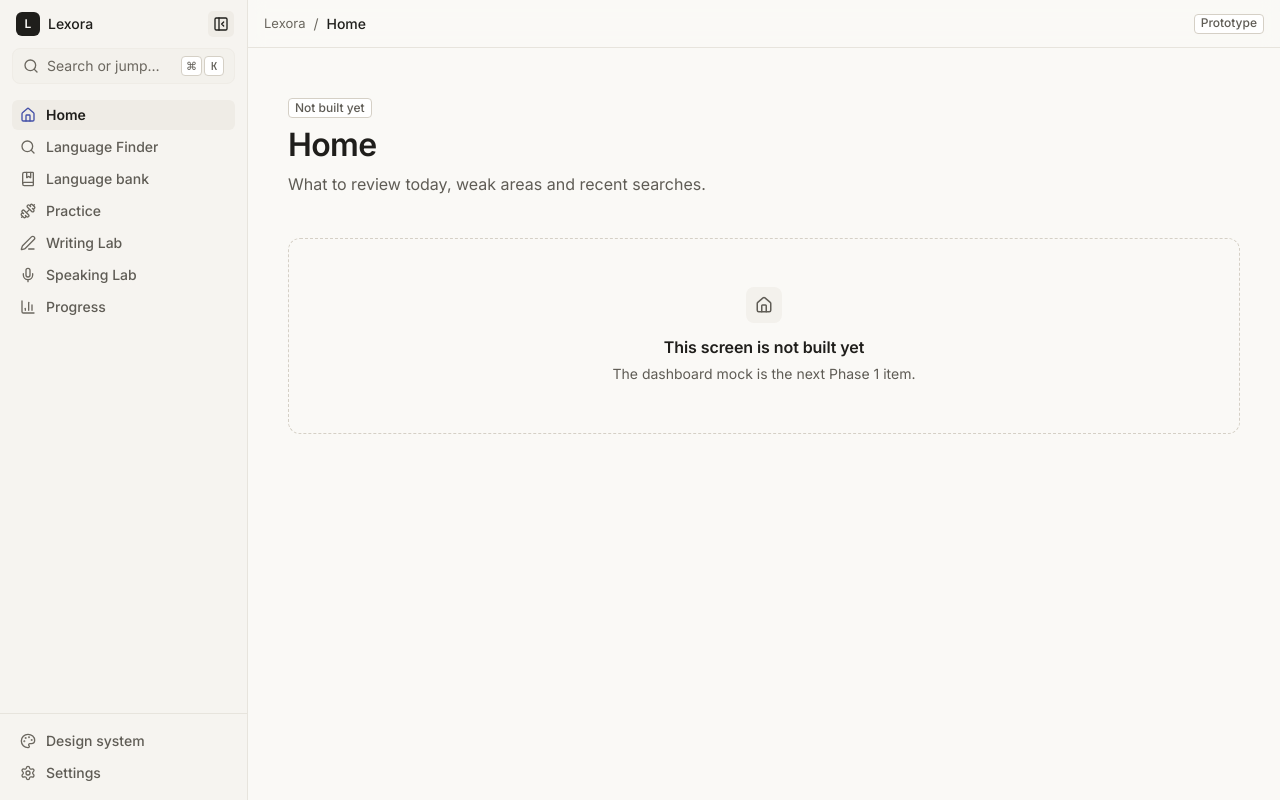
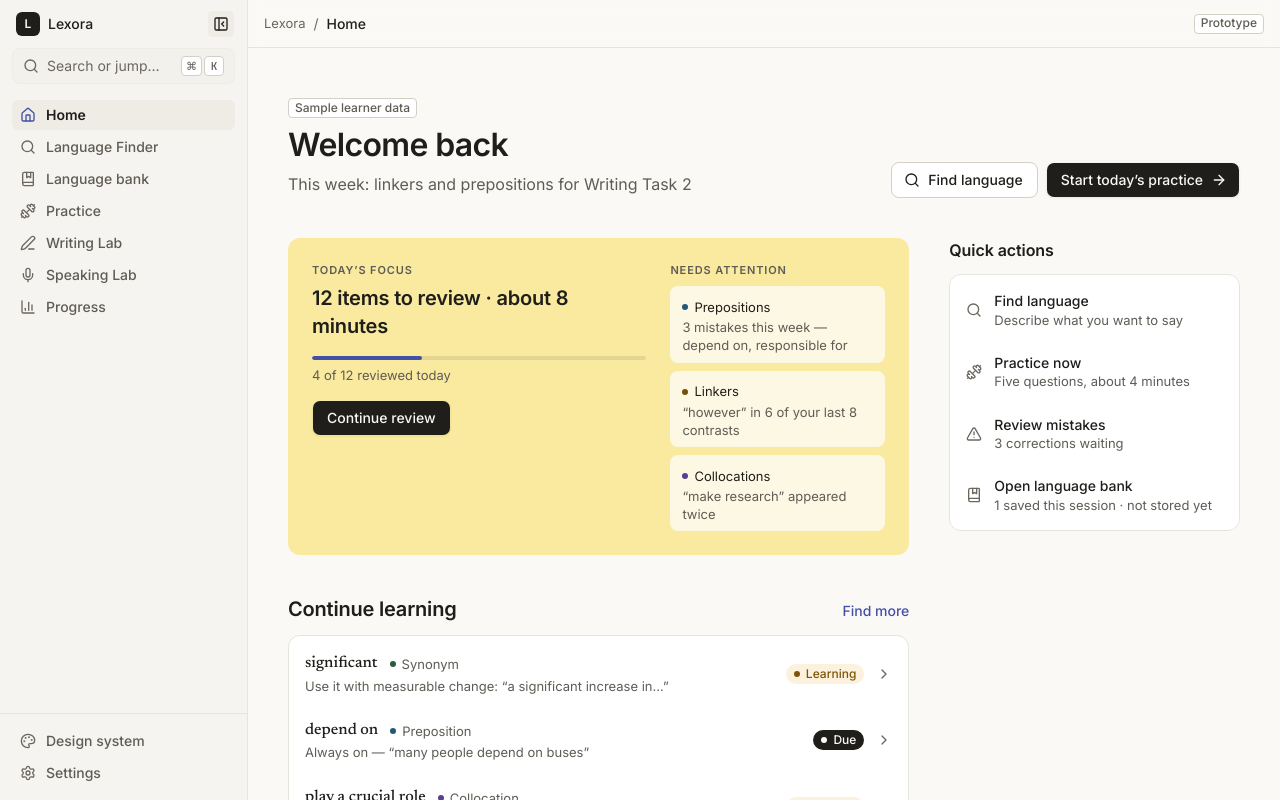
Before and after one commit to sajjadislam523/lexora, a Next.js app: page /home in a window 1280 px wide. Shown: the top 800 px of the page. Built offline with nearby package versions, Linux system fonts and the light colour scheme.

Commit message:
feat(dashboard): personal learning workspace
Today's focus (the page's single highlighter panel) with review progress and areas needing attention, continue-learning rows, recent mistakes as actionable corrections, and quick actions. Sample learner data, labelled.

```diff
--- a/src/app/(app)/home/page.tsx
+++ b/src/app/(app)/home/page.tsx
@@ -1,9 +1,9 @@
 import type { Metadata } from "next";
 
-import { RoutePlaceholder } from "@/components/shell/route-placeholder";
+import { DashboardView } from "@/features/dashboard/dashboard-view";
 
 export const metadata: Metadata = { title: "Home" };
 
 export default function HomePage() {
-  return <RoutePlaceholder id="home" />;
+  return <DashboardView />;
 }
--- /dev/null
+++ b/src/features/dashboard/dashboard-view.tsx
@@ -0,0 +1,204 @@
+import { ArrowRight, Dumbbell, Search, TriangleAlert } from "lucide-react";
+import Link from "next/link";
+
+import { CategoryBadge } from "@/components/lexora/category-badge";
+import { LanguageRow } from "@/components/lexora/language-row";
+import { MistakeRow } from "@/components/lexora/mistake-row";
+import { PageHeader } from "@/components/lexora/page-header";
+import { ProgressTrack } from "@/components/lexora/progress-track";
+import { PageContainer } from "@/components/shell/page-container";
+import { Badge } from "@/components/ui/badge";
+import { Button } from "@/components/ui/button";
+import { requireLanguageItem } from "@/demo/language";
+import { SAMPLE_LEARNER } from "@/demo/learner";
+
+import { SavedThisSession } from "./saved-this-session";
+
+const QUICK_ACTIONS = [
+  {
+    href: "/finder",
+    label: "Find language",
+    detail: "Describe what you want to say",
+    icon: Search,
+  },
+  {
+    href: "/practice",
+    label: "Practice now",
+    detail: "Five questions, about 4 minutes",
+    icon: Dumbbell,
+  },
+  {
+    href: "#recent-mistakes",
+    label: "Review mistakes",
+    detail: "3 corrections waiting",
+    icon: TriangleAlert,
+  },
+];
+
+function SectionHeading({
+  id,
+  title,
+  link,
+}: {
+  id: string;
+  title: string;
+  link?: { href: string; label: string };
+}) {
+  return (
+    <div className="mb-3 flex items-baseline justify-between gap-4">
+      <h2 id={id} className="type-heading text-foreground">
+        {title}
+      </h2>
+      {link ? (
+        <Link href={link.href} className="type-label text-ink hover:underline">
+          {link.label}
+        </Link>
+      ) : null}
+    </div>
+  );
+}
+
+/** The learner's workspace: what to retrieve today, what to fix, where to go next. */
+export function DashboardView() {
+  const { focus, review, weakAreas, continueLearning, mistakes } = SAMPLE_LEARNER;
+
+  return (
+    <PageContainer className="space-y-10">
+      <PageHeader
+        eyebrow={<Badge variant="outline">Sample learner data</Badge>}
+        title="Welcome back"
+        description={focus}
+        actions={
+          <>
+            <Button asChild variant="outline">
+              <Link href="/finder">
+                <Search data-icon="inline-start" />
+                Find language
+              </Link>
+            </Button>
+            <Button asChild>
+              <Link href="/practice">
+                Start today’s practice
+                <ArrowRight data-icon="inline-end" />
+              </Link>
+            </Button>
+          </>
+        }
+      />
+
+      <div className="grid gap-x-10 gap-y-10 lg:grid-cols-3">
+        <div className="min-w-0 space-y-10 lg:col-span-2">
+          <section
+            aria-labelledby="todays-focus"
+            className="grid gap-6 rounded-lg bg-highlight p-5 sm:grid-cols-5 sm:p-6"
+          >
+            <div className="space-y-4 sm:col-span-3">
+              <div>
+                <p className="type-overline text-muted-foreground">Today’s focus</p>
+                <h2 id="todays-focus" className="mt-1.5 type-heading text-highlight-foreground">
+                  {review.total} items to review · about {review.minutes} minutes
+                </h2>
+              </div>
+              <div className="space-y-1.5">
+                <ProgressTrack
+                  value={review.done}
+                  max={review.total}
+                  label="Today's review"
+                  trackClassName="bg-highlight-foreground/10"
+                />
+                <p className="type-caption text-muted-foreground">
+                  {review.done} of {review.total} reviewed today
+                </p>
+              </div>
+              <Button asChild>
+                <Link href="/practice">Continue review</Link>
+              </Button>
+            </div>
+            <div className="space-y-2 sm:col-span-2">
+              <p className="type-overline text-muted-foreground">Needs attention</p>
+              <ul className="space-y-2">
+                {weakAreas.map((area) => (
+                  <li key={area.category} className="rounded-md bg-card/70 px-3 py-2">
+                    <CategoryBadge
+                      category={area.category}
+                      variant="dot"
+                      className="text-foreground"
+                    >
+                      {area.label}
+                    </CategoryBadge>
+                    <p className="mt-0.5 type-caption text-muted-foreground">{area.reason}</p>
+                  </li>
+                ))}
+              </ul>
+            </div>
+          </section>
+
+          <section aria-labelledby="continue-learning">
+            <SectionHeading
+              id="continue-learning"
+              title="Continue learning"
+              link={{ href: "/finder", label: "Find more" }}
+            />
+            <div className="rounded-lg border border-border bg-card p-1">
+              {continueLearning.map(({ slug, context }) => {
+                const item = requireLanguageItem(slug);
+                return (
+                  <LanguageRow
+                    key={slug}
+                    href={`/language/${slug}`}
+                    term={item.term}
+                    category={item.category}
+                    context={context}
+                    status={item.status}
+                  />
+                );
+              })}
+            </div>
+          </section>
+
+          <section
+            aria-labelledby="recent-mistakes-title"
+            id="recent-mistakes"
+            className="scroll-mt-16"
+          >
+            <SectionHeading id="recent-mistakes-title" title="Recent mistakes" />
+            <p className="-mt-1 mb-3 type-body text-muted-foreground">
+              Each one is a correction waiting to stick — fix it once in context and it comes back
+              for review.
+            </p>
+            <div className="divide-y divide-border-subtle rounded-lg border border-border bg-card">
+              {mistakes.map((m) => (
+                <MistakeRow key={m.wrong} {...m} />
+              ))}
+            </div>
+          </section>
+        </div>
+
+        <aside
+          aria-labelledby="quick-actions"
+          className="space-y-3 lg:sticky lg:top-16 lg:self-start"
+        >
+          <h2 id="quick-actions" className="type-subheading text-foreground">
+            Quick actions
+          </h2>
+          <nav aria-label="Quick actions" className="rounded-lg border border-border bg-card p-1">
+            {QUICK_ACTIONS.map((action) => (
+              <Link
+                key={action.label}
+                href={action.href}
+                className="flex items-center gap-3 rounded-md px-3 py-3 transition-colors duration-120 outline-none hover:bg-accent/60 focus-visible:ring-2 focus-visible:ring-ring"
+              >
+                <action.icon aria-hidden className="size-4 shrink-0 text-subtle-foreground" />
+                <span className="min-w-0 flex-1">
+                  <span className="block type-label text-foreground">{action.label}</span>
+                  <span className="block type-caption text-muted-foreground">{action.detail}</span>
+                </span>
+              </Link>
+            ))}
+            <SavedThisSession />
+          </nav>
+        </aside>
+      </div>
+    </PageContainer>
+  );
+}
--- /dev/null
+++ b/src/features/dashboard/saved-this-session.tsx
@@ -0,0 +1,25 @@
+"use client";
+
+import { BookMarked } from "lucide-react";
+import Link from "next/link";
+
+import { useSavedItems } from "@/demo/saved-items";
+
+/** Shows the session-only saved count, so saving elsewhere is visibly reflected here. */
+export function SavedThisSession() {
+  const { count } = useSavedItems();
+  return (
+    <Link
+      href="/bank"
+      className="flex items-center gap-3 rounded-md px-3 py-3 transition-colors duration-120 outline-none hover:bg-accent/60 focus-visible:ring-2 focus-visible:ring-ring"
+    >
+      <BookMarked aria-hidden className="size-4 shrink-0 text-subtle-foreground" />
+      <span className="min-w-0 flex-1">
+        <span className="block type-label text-foreground">Open language bank</span>
+        <span className="block type-caption text-muted-foreground">
+          {count} saved this session · not stored yet
+        </span>
+      </span>
+    </Link>
+  );
+}
```
